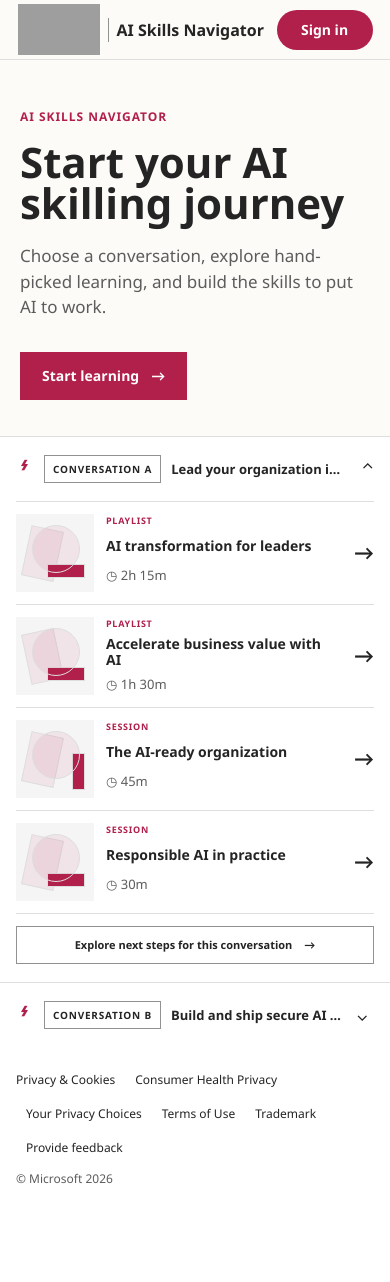
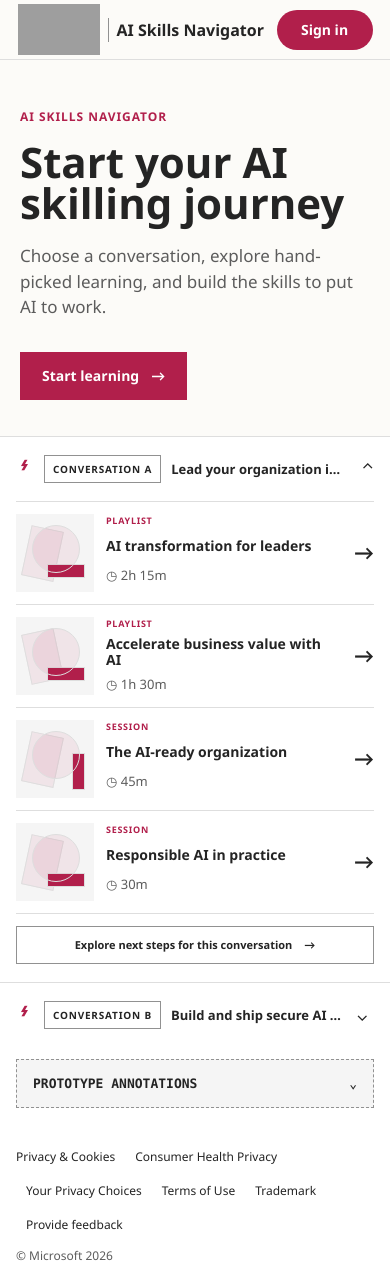
Before and after one commit to wbnations/ASN_Unauth_Landing_Page, a React (Vite) app: page / in a window 390 px wide. Before the commit the page ends 1205 px from the top, so only its background shows below. Built offline with nearby package versions, Linux system fonts and the light colour scheme; grey boxes are pictures that could not be loaded.

Commit message:
Add prototype annotation rail

```diff
--- a/src/App.tsx
+++ b/src/App.tsx
@@ -40,6 +40,15 @@
   },
 ];
 
+const annotations = [
+  { target: "#hero", title: "Hero", detail: "Unauthenticated landing. Sign-in is prompted when a visitor starts content." },
+  { target: "#leadership", title: "Lane heading (anchor)", detail: "Each lane has its own anchor target for deep linking. Campaign parameters should persist through to content clicks." },
+  { target: "#leadership-content", title: "Content grid", detail: "Multiple playlists and sessions per lane. Each item is independently linkable and can be swapped without new intake." },
+  { target: "#next-leadership", title: "Lane CTA", detail: "One primary next step per lane in the MVP. Additional calls to action can follow later." },
+  { target: "#building", title: "Repeat for second lane", detail: "The same content structure repeats for the second conversation on the page." },
+  { target: "#site-footer", title: "Footer", detail: "Standard Microsoft legal links. This is part of the production shell, not an MVP requirement." },
+];
+
 function ArrowIcon() {
   return <span aria-hidden="true">→</span>;
 }
@@ -70,13 +79,42 @@
         <h2>{lane.title}</h2>
         <span className="lane-chevron" aria-hidden="true">⌄</span>
       </summary>
-      <div className="lane-content">
+      <div className="lane-content" id={`${lane.id}-content`}>
         <div className="content-grid">
           {lane.items.map((item) => <ContentCard item={item} key={item.title} />)}
         </div>
-        <a className="lane-cta" href={`#next-${lane.id}`}>Explore next steps for this conversation <ArrowIcon /></a>
+        <a className="lane-cta" id={`next-${lane.id}`} href={`#next-${lane.id}`}>Explore next steps for this conversation <ArrowIcon /></a>
       </div>
     </details>
+  );
+}
+
+function AnnotationRail({ open }: { open: boolean }) {
+  return (
+    <aside className="annotation-rail" aria-label="Prototype annotations">
+      <details className="annotation-panel" open={open} key={String(open)}>
+        <summary>
+          <span>Prototype annotations</span>
+          <span className="annotation-toggle" aria-hidden="true">⌄</span>
+        </summary>
+        <div className="annotation-body">
+          <p className="annotation-kicker">Review layer — not site copy</p>
+          <ol>
+            {annotations.map((annotation, index) => (
+              <li key={annotation.title}>
+                <a href={annotation.target} aria-label={`Go to annotation ${index + 1}: ${annotation.title}`}>
+                  <span className="annotation-number" aria-hidden="true">{index + 1}</span>
+                  <span>
+                    <strong>{annotation.title}</strong>
+                    <span>{annotation.detail}</span>
+                  </span>
+                </a>
+              </li>
+            ))}
+          </ol>
+        </div>
+      </details>
+    </aside>
   );
 }
 
@@ -101,8 +139,9 @@
         <a className="sign-in" href="https://aiskillsnavigator.microsoft.com/">Sign in</a>
       </header>
 
+      <div className="review-layout">
       <main>
-        <section className="hero" aria-labelledby="page-title">
+        <section className="hero" id="hero" aria-labelledby="page-title">
           <div className="hero-copy">
             <p className="eyebrow">AI Skills Navigator</p>
             <h1 id="page-title">Start your AI skilling journey</h1>
@@ -119,7 +158,10 @@
         </div>
       </main>
 
-      <footer className="site-footer">
+      <AnnotationRail open={!isMobile} />
+      </div>
+
+      <footer className="site-footer" id="site-footer">
         <nav aria-label="Microsoft legal links">
           <a href="https://go.microsoft.com/fwlink/?LinkId=521839">Privacy &amp; Cookies</a>
           <a href="https://go.microsoft.com/fwlink/?linkid=2259814">Consumer Health Privacy</a>
--- a/src/styles.css
+++ b/src/styles.css
@@ -56,7 +56,8 @@
 body { margin: 0; background: var(--cp-bg); color: var(--cp-text); font-family: "Segoe UI", Aptos, Calibri, -apple-system, BlinkMacSystemFont, sans-serif; }
 a { color: inherit; text-decoration: none; }
 .app-shell { min-height: 100vh; }
-main { background: var(--cp-surface); border: 1px solid var(--cp-border); margin: 0 auto; max-width: 1240px; }
+.review-layout { display: grid; gap: 20px; grid-template-columns: minmax(0, 1240px) 300px; margin: 24px auto; max-width: 1560px; padding: 0 20px; }
+main { background: var(--cp-surface); border: 1px solid var(--cp-border); min-width: 0; }
 
 .site-header {
   align-items: center;
@@ -132,6 +133,60 @@
 .lane-cta { border: 1px solid var(--cp-border-strong); margin-top: 20px; width: 100%; }
 .lane-cta:hover { background: var(--cp-accent-soft); border-color: var(--cp-accent); }
 
+.annotation-rail { min-width: 0; }
+.annotation-panel {
+  background: var(--cp-surface-soft);
+  border: 1px dashed var(--cp-border-strong);
+  position: sticky;
+  top: 20px;
+}
+.annotation-panel > summary {
+  align-items: center;
+  cursor: pointer;
+  display: flex;
+  font-family: Consolas, "Courier New", Courier, monospace;
+  font-size: 13px;
+  font-weight: 700;
+  justify-content: space-between;
+  letter-spacing: 0;
+  list-style: none;
+  padding: 16px;
+  text-transform: uppercase;
+}
+.annotation-panel > summary::-webkit-details-marker { display: none; }
+.annotation-toggle { display: none; }
+.annotation-kicker {
+  border-bottom: 1px dashed var(--cp-border-strong);
+  color: var(--cp-accent);
+  font-family: Consolas, "Courier New", Courier, monospace;
+  font-size: 11px;
+  font-weight: 700;
+  letter-spacing: 0;
+  margin: 0;
+  padding: 0 16px 14px;
+  text-transform: uppercase;
+}
+.annotation-body ol { list-style: none; margin: 0; padding: 4px 16px 16px; }
+.annotation-body li { border-bottom: 1px dashed var(--cp-border); }
+.annotation-body li:last-child { border-bottom: 0; }
+.annotation-body a { display: grid; gap: 10px; grid-template-columns: 24px 1fr; padding: 14px 0; }
+.annotation-body a:hover strong { color: var(--cp-accent); }
+.annotation-number {
+  align-items: center;
+  background: var(--cp-text);
+  border-radius: 50%;
+  color: var(--cp-surface);
+  display: inline-flex;
+  font-family: Consolas, "Courier New", Courier, monospace;
+  font-size: 11px;
+  font-weight: 700;
+  height: 22px;
+  justify-content: center;
+  width: 22px;
+}
+.annotation-body strong { display: block; font-family: Consolas, "Courier New", Courier, monospace; font-size: 11px; letter-spacing: 0; margin-bottom: 4px; text-transform: uppercase; }
+.annotation-body strong + span { color: var(--cp-text-muted); display: block; font-size: 12px; line-height: 1.4; }
+
 .site-footer {
   align-items: center;
   background: var(--cp-surface);
@@ -155,10 +210,19 @@
   .hero-art { display: none; }
   .content-grid { grid-template-columns: repeat(2, minmax(0, 1fr)); }
 }
+@media (max-width: 1100px) {
+  .review-layout { grid-template-columns: minmax(0, 1fr); }
+  .annotation-panel { position: static; }
+  .annotation-toggle { display: inline; transition: transform 180ms ease; }
+  .annotation-panel[open] .annotation-toggle { transform: rotate(180deg); }
+  .annotation-body ol { display: grid; grid-template-columns: repeat(2, minmax(0, 1fr)); }
+  .annotation-body li:nth-child(odd) { padding-right: 16px; }
+}
 @media (min-width: 701px) { .lane:not([open]) .lane-content { display: block; } }
 @media (max-width: 700px) {
   body { background: var(--cp-surface); }
   .app-shell { width: 100%; }
+  .review-layout { gap: 12px; margin: 0; padding: 0; }
   main { border: 0; }
   .site-header { padding: 0 17.5px; }
   .hero { min-height: 330px; padding: 48px 20px 36px; }
@@ -187,4 +251,7 @@
   .site-footer { align-items: flex-start; flex-direction: column; gap: 4px; padding: 16px; }
   .site-footer nav { flex-wrap: wrap; min-height: auto; }
   .site-footer nav a { min-height: 34px; padding: 0 10px; }
+  .annotation-rail { padding: 0 16px 16px; }
+  .annotation-body ol { display: block; }
+  .annotation-body li:nth-child(odd) { padding-right: 0; }
 }
```
